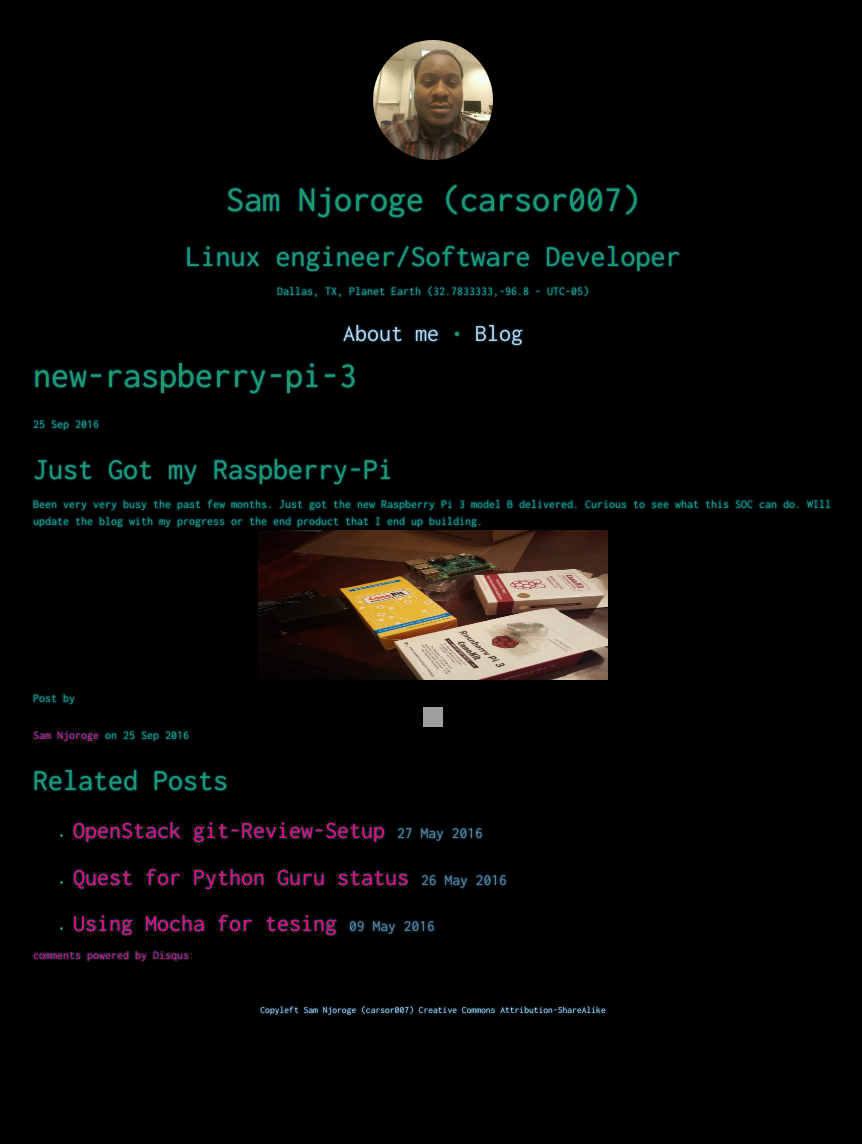
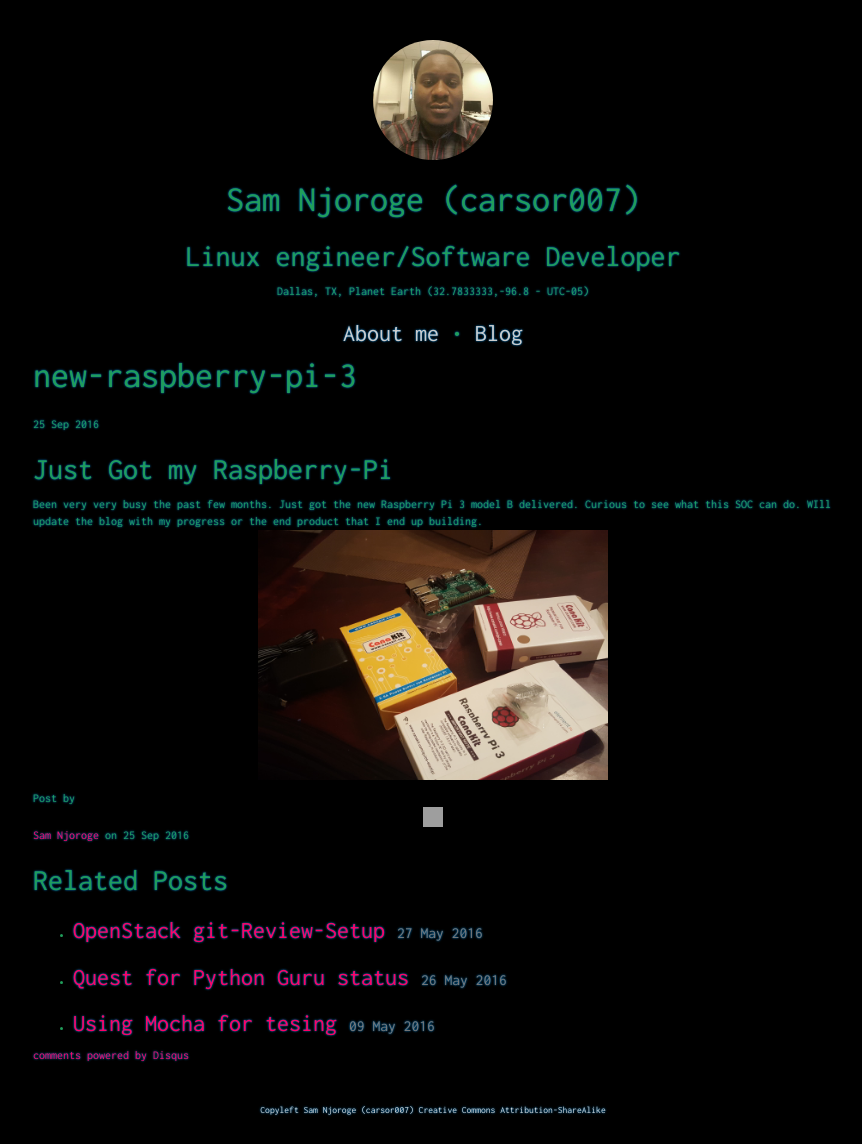
Before and after one commit to carsor007/carsor007.github.io, a Jekyll site: the page built from _posts/2016-09-25-new-raspberry-pi-3.md, in a window 1280 px wide. Shown: the whole page, without its empty margins (207-1069 px from the left). Built offline with Jekyll 4.4.1, drawn with Linux system fonts in a browser that asks for light colours; nearby versions of some CDN libraries; comment, search, counter and statistics services are not loaded; before the commit the page ends 1044 px from its top, so only the background shows below that; grey boxes are pictures that could not be loaded.

Commit message:
Update 2016-09-25-new-raspberry-pi-3.md

```diff
--- a/_posts/2016-09-25-new-raspberry-pi-3.md
+++ b/_posts/2016-09-25-new-raspberry-pi-3.md
@@ -12,5 +12,5 @@
 
 Been very very busy the past few months.
 Just got the new Raspberry Pi 3 model B delivered. Curious to see what this SOC can do. WIll update the blog with my progress or the end product that I end up building.
-<img src ="/imgs/raspberry.jpg" height="150" width="350">
+<img src ="/imgs/raspberry.jpg" height="250" width="350">
 <meta content="http://carsor007.github.com//_posts/raspberry.jpg" property="og:image">
```
